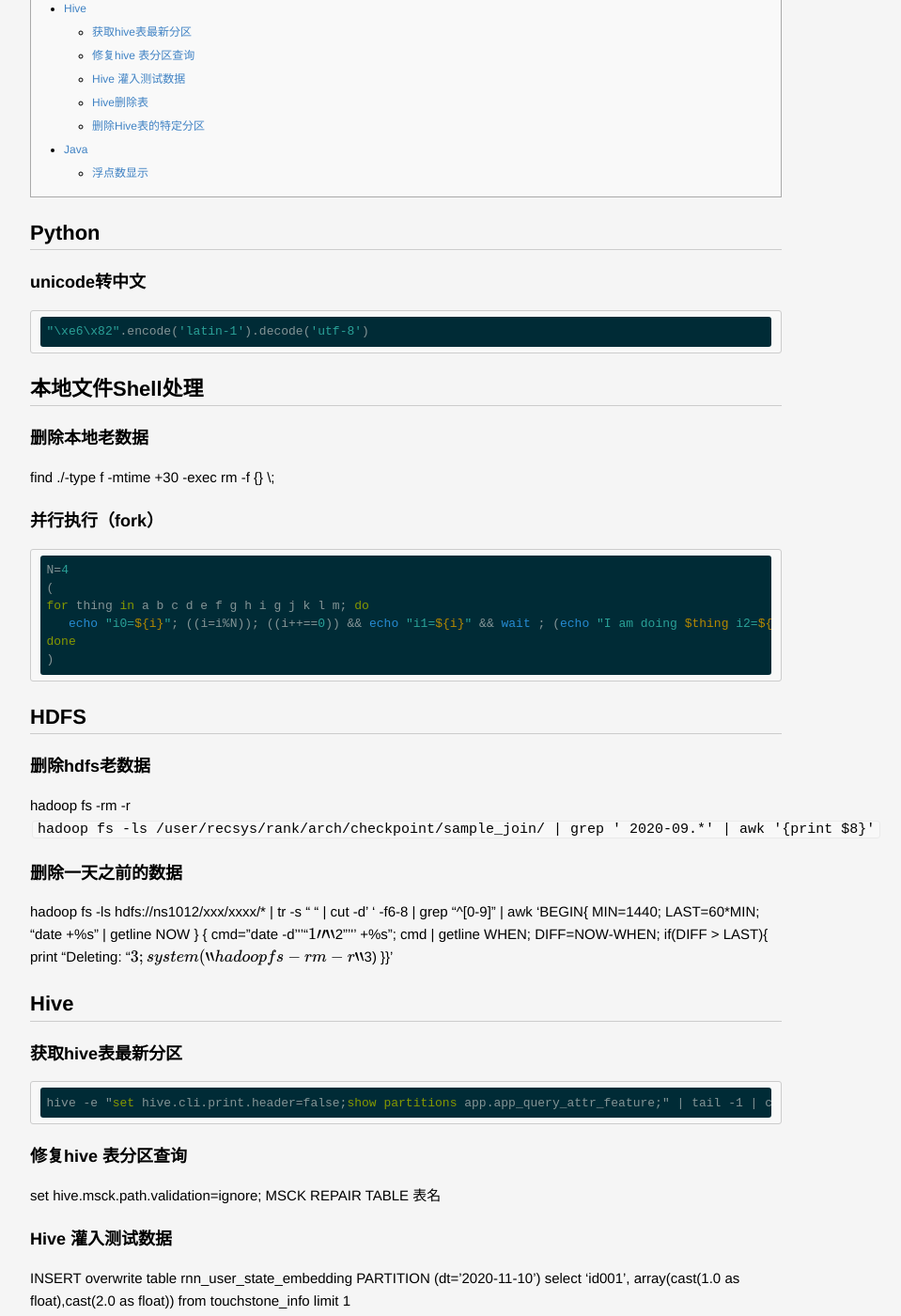
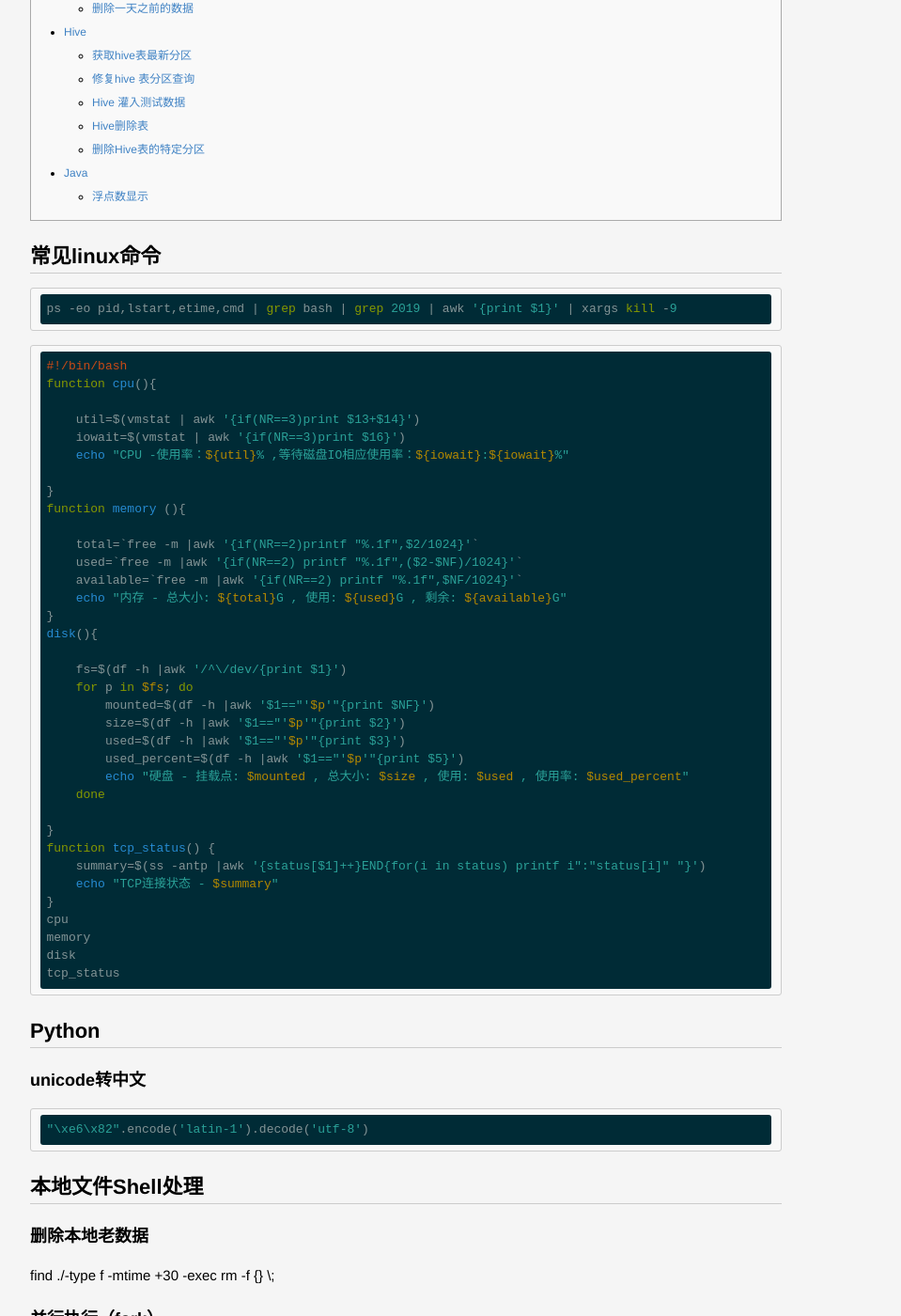
Before and after one commit to lucky521/blog, a Jekyll site: the page built from _posts/productivity/2020-12-04-code-snippet.markdown, in a window 1280 px wide and 1400 px high, scrolled down 631 px. Shown: the whole window at 94% size, without its empty margins (208-1167 px from the left). Built offline with Jekyll 4.4.1, drawn with Linux system fonts in a browser that asks for light colours; formulas are drawn with MathJax 3.

Commit message:
update blog

````diff
--- a/_posts/language/2018-07-21-big-data-language.markdown
+++ b/_posts/language/2018-07-21-big-data-language.markdown
@@ -137,3 +137,8 @@ spark-sql
 ```java
     Dataset<Row> df = sparkSession.sql(cmdLine.getSql());
 ```
+
+
+# Ref
+
+[10 ways to query Hadoop with SQL](https://www.infoworld.com/article/2683729/10-ways-to-query-hadoop-with-sql.html)
--- a/_posts/ml/2019-05-21-ML-System.markdown
+++ b/_posts/ml/2019-05-21-ML-System.markdown
@@ -145,6 +145,7 @@ categories: [MachineLearning]
 数据流方案（airflow argo kubeflow）、资源调度
 - oozie: https://oozie.apache.org/
 - jenkins ?
+- Quartz
 - 数据流批处理框架：kubeflow.org
 - 数据流程化处理系统：https://github.com/apache/airflow
 - DAG数据工作流框架： https://mlflow.org/
--- a/_posts/productivity/2020-12-04-code-snippet.markdown
+++ b/_posts/productivity/2020-12-04-code-snippet.markdown
@@ -5,6 +5,52 @@ categories: [productivity]
 layout: post
 ---
 
+
+## 常见linux命令
+
+
+```
+ps -eo pid,lstart,etime,cmd | grep bash | grep 2019 | awk '{print $1}' | xargs kill -9
+```
+
+
+```
+#!/bin/bash
+function cpu(){
+
+    util=$(vmstat | awk '{if(NR==3)print $13+$14}')
+    iowait=$(vmstat | awk '{if(NR==3)print $16}')
+    echo "CPU -使用率：${util}% ,等待磁盘IO相应使用率：${iowait}:${iowait}%"
+
+}
+function memory (){
+
+    total=`free -m |awk '{if(NR==2)printf "%.1f",$2/1024}'`
+    used=`free -m |awk '{if(NR==2) printf "%.1f",($2-$NF)/1024}'`
+    available=`free -m |awk '{if(NR==2) printf "%.1f",$NF/1024}'`
+    echo "内存 - 总大小: ${total}G , 使用: ${used}G , 剩余: ${available}G"
+}
+disk(){
+
+    fs=$(df -h |awk '/^\/dev/{print $1}')
+    for p in $fs; do
+        mounted=$(df -h |awk '$1=="'$p'"{print $NF}')
+        size=$(df -h |awk '$1=="'$p'"{print $2}')
+        used=$(df -h |awk '$1=="'$p'"{print $3}')
+        used_percent=$(df -h |awk '$1=="'$p'"{print $5}')
+        echo "硬盘 - 挂载点: $mounted , 总大小: $size , 使用: $used , 使用率: $used_percent"
+    done
+
+}
+function tcp_status() {
+    summary=$(ss -antp |awk '{status[$1]++}END{for(i in status) printf i":"status[i]" "}')
+    echo "TCP连接状态 - $summary"
+}
+cpu
+memory
+disk
+tcp_status
+```
 
 ## Python
 
````
